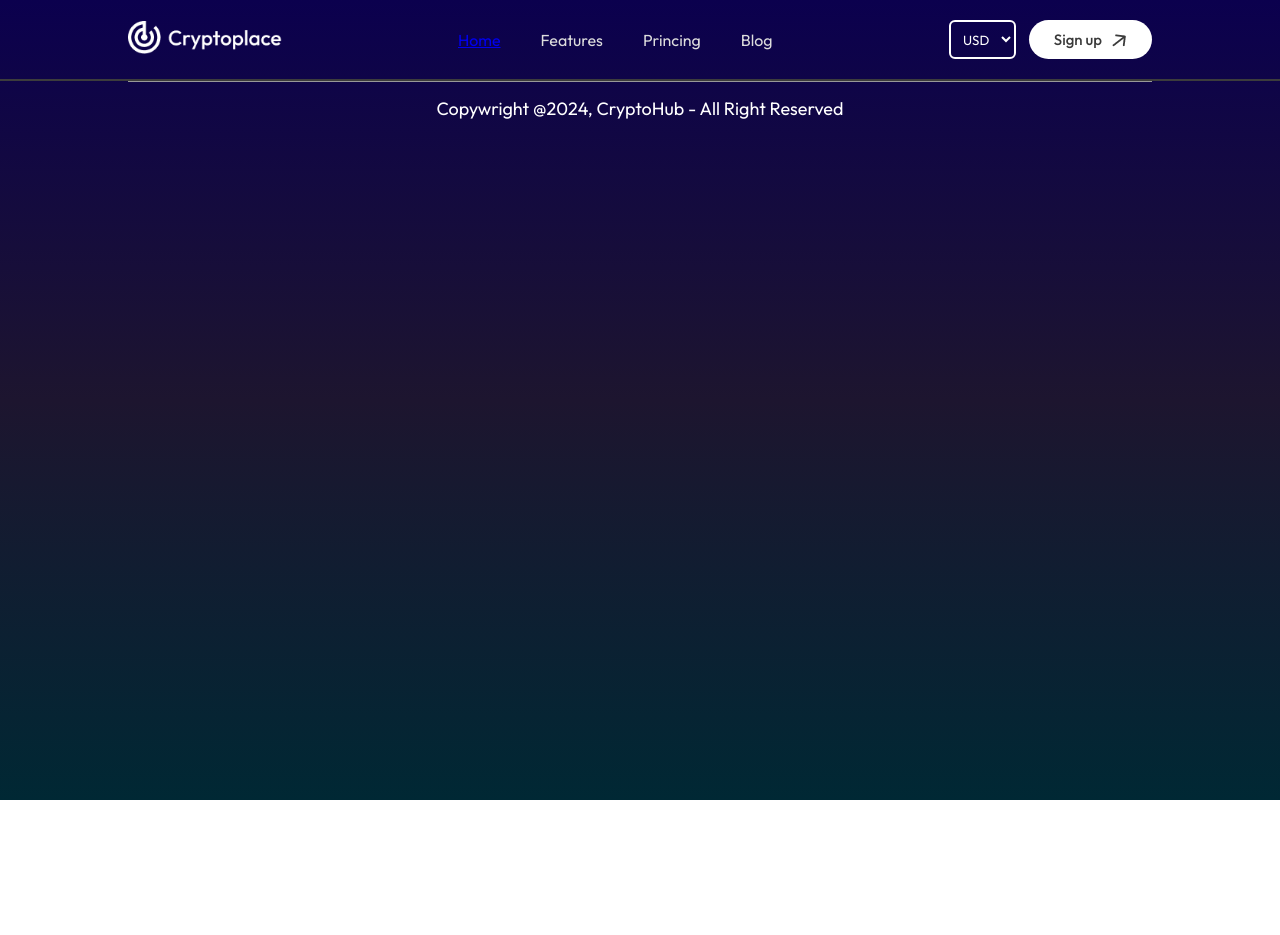
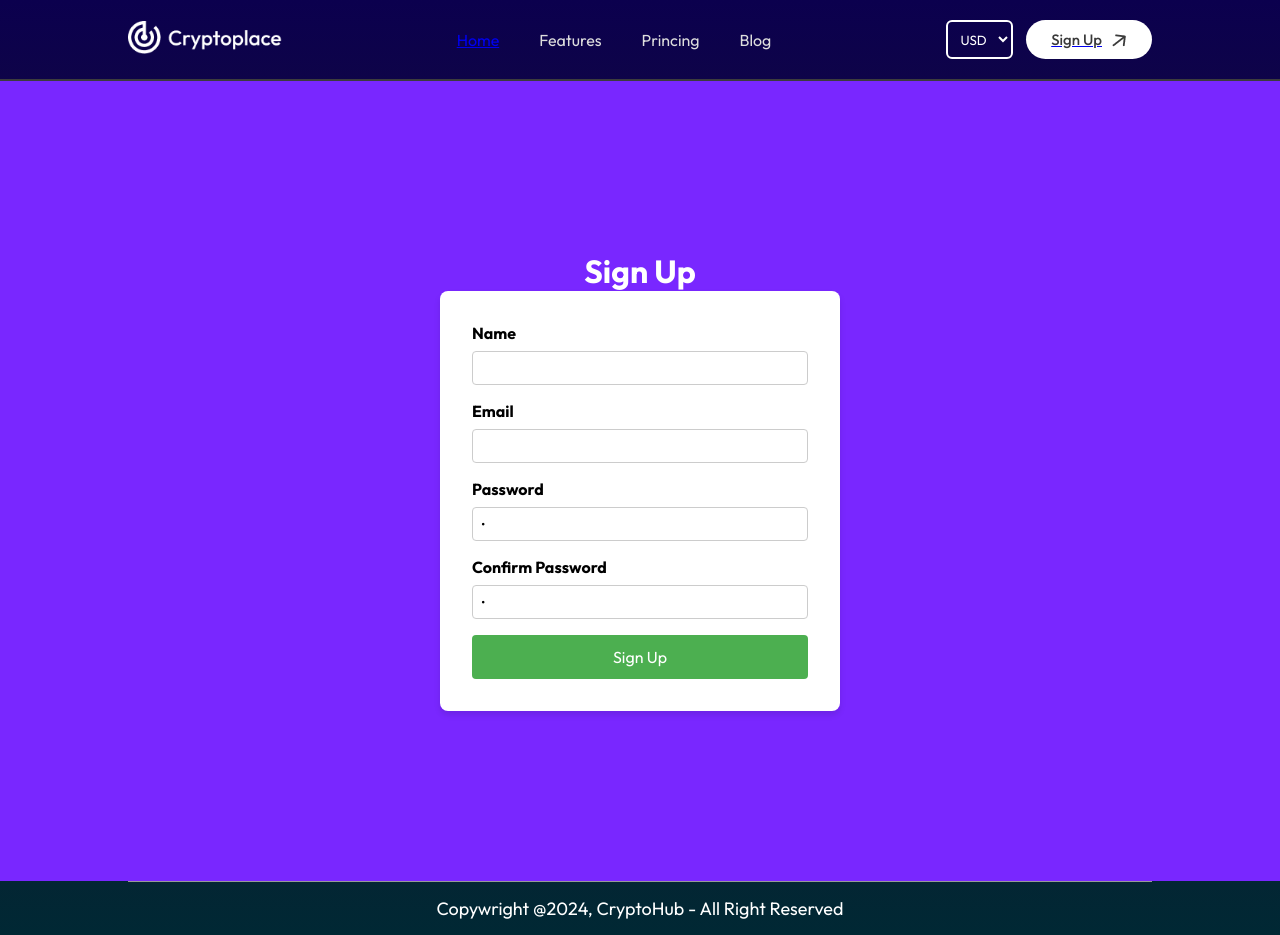
Before and after one commit to ShubhamP100/Cryptoverse, a React (Vite) app: page /signup in a window 1280 px wide. Before the commit the page ends 800 px from the top, so only its background shows below. Built offline with nearby package versions, Linux system fonts and the light colour scheme; no server answers.

Commit message:
Your commit message

```diff
--- a/src/App.jsx
+++ b/src/App.jsx
@@ -4,6 +4,7 @@ import {Routes ,Route} from "react-router-dom"
 import Home from './pages/Home/Home'
 import Coin from "./pages/Coin/Coin"
 import Footer from './components/Navbar/Footer/Footer'
+import Signup from './pages/Signup/Signup'
 const App = () => {
   return (
     <div className='App'>
@@ -11,7 +12,8 @@ const App = () => {
       <Routes>
         <Route path="/" element={<Home/>}/>
         <Route path="/coin/:coinId" element={<Coin/>}/>
-      </Routes>
+        <Route  path='/signup' element={<Signup/>}></Route>
+       </Routes>
       <Footer/>
       </div>
   )
--- a/src/components/Navbar/Navbar.jsx
+++ b/src/components/Navbar/Navbar.jsx
@@ -45,7 +45,9 @@ const Navbar = () => {
                 <option value="eur">EUR</option>
                 <option value="inr">INR</option>
             </select>
-            <button>Sign up <img src={arrow_icon} alt="" /></button>
+            <Link to="/signup">
+            <button>Sign Up <img src={arrow_icon} alt="" /></button>
+          </Link>
         </div>
     </div>
   )
--- /dev/null
+++ b/src/pages/Signup/Signup.css
@@ -0,0 +1,50 @@
+.signup-container {
+    display: flex;
+    flex-direction: column;
+    align-items: center;
+    justify-content: center;
+    min-height: 100vh;
+    background-color:#7927ff;
+
+  }
+
+  .signup-form {
+    background-color: white;
+    padding: 2rem;
+    border-radius: 8px;
+    box-shadow: 0 4px 6px rgba(0, 0, 0, 0.1);
+    width: 100%;
+    max-width: 400px;
+  }
+
+  .form-group {
+    margin-bottom: 1rem;
+  }
+
+  .form-group label {
+    display: block;
+    margin-bottom: 0.5rem;
+    font-weight: bold;
+  }
+
+  .form-group input {
+    width: 100%;
+    padding: 0.5rem;
+    border: 1px solid #ccc;
+    border-radius: 4px;
+  }
+
+  .btn-signup {
+    background-color: #4caf50;
+    color: white;
+    padding: 0.75rem;
+    width: 100%;
+    border: none;
+    border-radius: 4px;
+    cursor: pointer;
+    font-size: 1rem;
+  }
+
+  .btn-signup:hover {
+    background-color: #45a049;
+  }
--- /dev/null
+++ b/src/pages/Signup/Signup.jsx
@@ -0,0 +1,78 @@
+import React, { useState } from 'react'
+import "./Signup.css"
+
+const Signup = () => {
+const [formData,setFormData] = useState({
+     name:" ",
+     email:" ",
+     password:" ",
+     confirmPassword:" ",
+});
+
+ const handleChange=(e) =>{
+    setFormData({...formData,[e.target.name]: e.target.value});
+ }
+    const handleSubmit =(e)=>{
+        e.preventDefault();
+        if(formData.password=== formData.confirmPassword){
+            console.log("submitted",formData);
+            alert("Signup successfully");
+
+        }else{
+            alert("Password not match");
+        }
+    }
+  return (
+    <div className="signup-container">
+    <h1 className="text-3xl font-bold mb-4 color:green" style={{color:""}}>Sign Up</h1>
+    <form onSubmit={handleSubmit} className="signup-form">
+      <div className="form-group">
+        <label style={{color:"black"}}>Name</label>
+        <input
+          type="text"
+          name="name"
+          value={formData.name}
+          onChange={handleChange}
+          required
+        />
+      </div>
+      <div className="form-group">
+        <label style={{color:"black"}}>Email</label>
+        <input
+          type="email"
+          name="email"
+          value={formData.email}
+          onChange={handleChange}
+          required
+        />
+      </div>
+      <div className="form-group">
+        <label style={{color:"black"}}>Password</label>
+        <input
+          type="password"
+          name="password"
+          value={formData.password}
+          onChange={handleChange}
+          required
+        />
+      </div>
+      <div className="form-group">
+        <label style={{color:"black"
+        }}>Confirm Password</label>
+        <input
+          type="password"
+          name="confirmPassword"
+          value={formData.confirmPassword}
+          onChange={handleChange}
+          required
+        />
+      </div>
+      <button type="submit" className="btn-signup">
+        Sign Up
+      </button>
+    </form>
+  </div>
+  )
+}
+
+export default Signup
```
